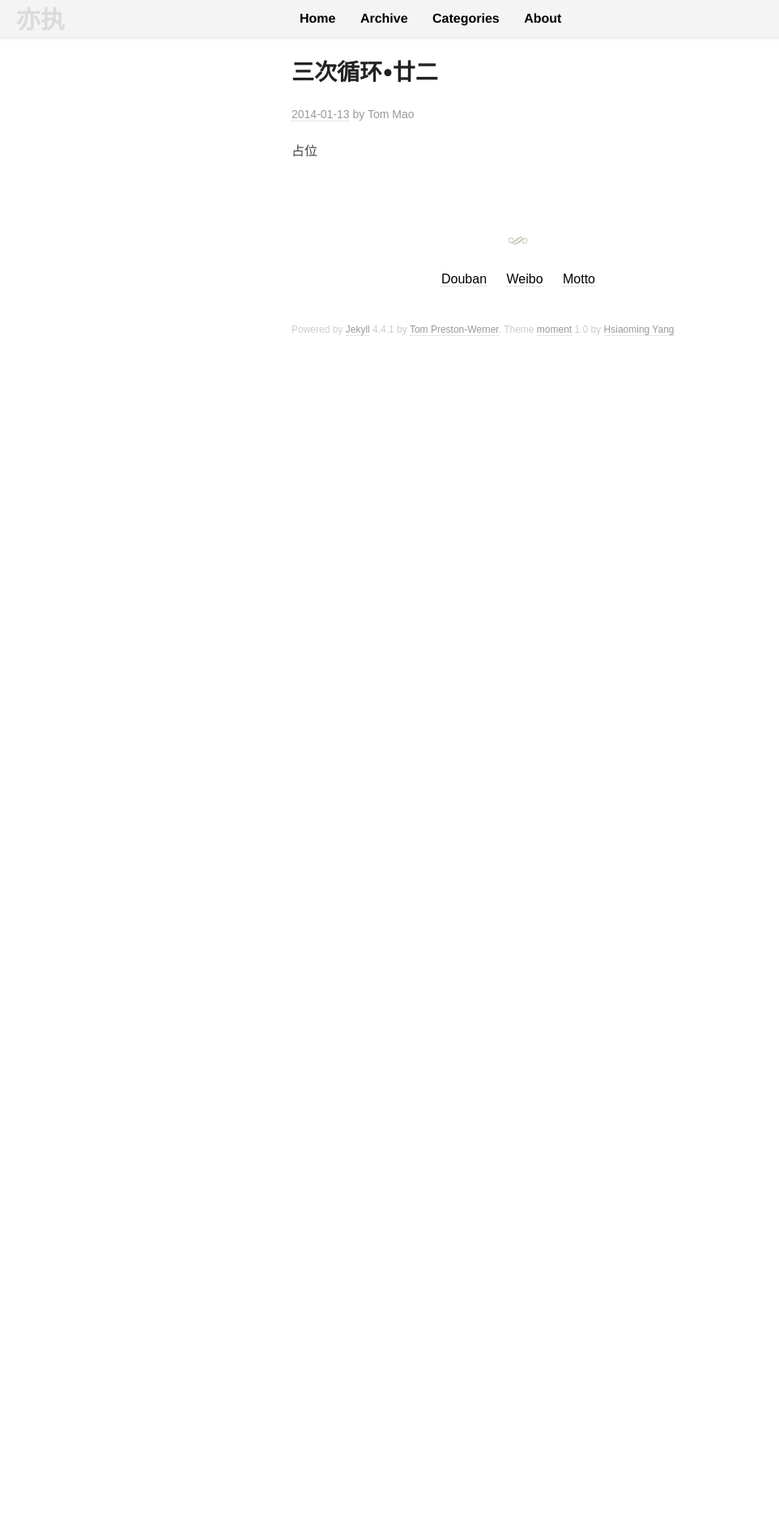
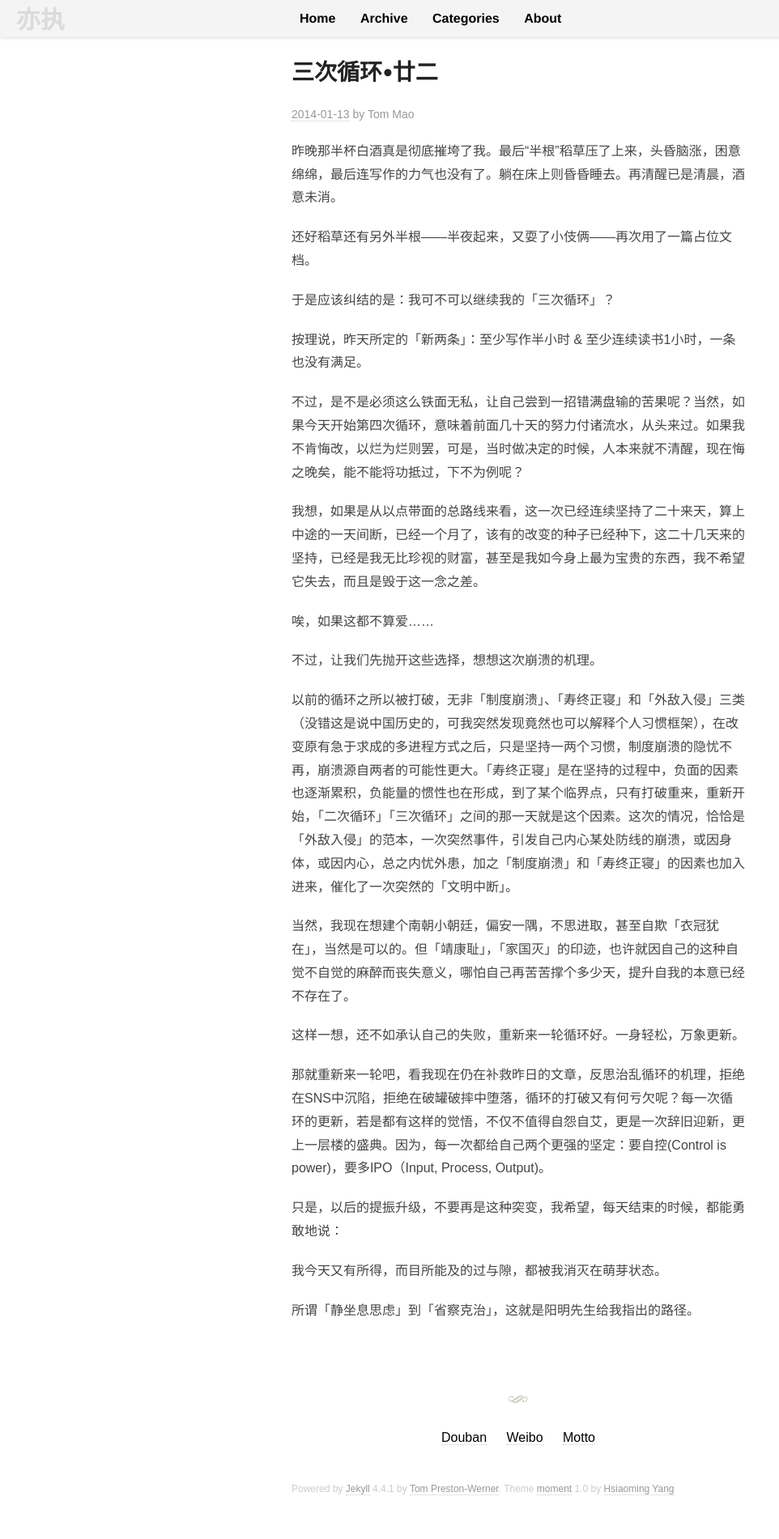
Before and after one commit to fanyange/fanyange.github.io, a Jekyll site: the page built from _posts/2014-01-13-new3-22nd.md, in a window 1280 px wide. Shown: the whole page at 81% size, without its empty margins (0-962 px from the left). Built offline with Jekyll 4.4.1, drawn with Linux system fonts in a browser that asks for light colours; some web fonts are replaced; comment, search, counter and statistics services are not loaded; before the commit the page ends 900 px from its top, so only the background shows below that.

Commit message:
补救「三次循环（22）」，但决心从头开始。

```diff
--- a/_posts/2014-01-13-new3-22nd.md
+++ b/_posts/2014-01-13-new3-22nd.md
@@ -4,4 +4,32 @@ title: 三次循环•廿二
 categories: 日知录
 ---
 
-占位
+昨晚那半杯白酒真是彻底摧垮了我。最后“半根”稻草压了上来，头昏脑涨，困意绵绵，最后连写作的力气也没有了。躺在床上则昏昏睡去。再清醒已是清晨，酒意未消。
+
+还好稻草还有另外半根——半夜起来，又耍了小伎俩——再次用了一篇占位文档。
+
+于是应该纠结的是：我可不可以继续我的「三次循环」？
+
+按理说，昨天所定的「新两条」：至少写作半小时 & 至少连续读书1小时，一条也没有满足。
+
+不过，是不是必须这么铁面无私，让自己尝到一招错满盘输的苦果呢？当然，如果今天开始第四次循环，意味着前面几十天的努力付诸流水，从头来过。如果我不肯悔改，以烂为烂则罢，可是，当时做决定的时候，人本来就不清醒，现在悔之晚矣，能不能将功抵过，下不为例呢？
+
+我想，如果是从以点带面的总路线来看，这一次已经连续坚持了二十来天，算上中途的一天间断，已经一个月了，该有的改变的种子已经种下，这二十几天来的坚持，已经是我无比珍视的财富，甚至是我如今身上最为宝贵的东西，我不希望它失去，而且是毁于这一念之差。
+
+唉，如果这都不算爱……
+
+不过，让我们先抛开这些选择，想想这次崩溃的机理。
+
+以前的循环之所以被打破，无非「制度崩溃」、「寿终正寝」和「外敌入侵」三类（没错这是说中国历史的，可我突然发现竟然也可以解释个人习惯框架），在改变原有急于求成的多进程方式之后，只是坚持一两个习惯，制度崩溃的隐忧不再，崩溃源自两者的可能性更大。「寿终正寝」是在坚持的过程中，负面的因素也逐渐累积，负能量的惯性也在形成，到了某个临界点，只有打破重来，重新开始，「二次循环」「三次循环」之间的那一天就是这个因素。这次的情况，恰恰是「外敌入侵」的范本，一次突然事件，引发自己内心某处防线的崩溃，或因身体，或因内心，总之内忧外患，加之「制度崩溃」和「寿终正寝」的因素也加入进来，催化了一次突然的「文明中断」。
+
+当然，我现在想建个南朝小朝廷，偏安一隅，不思进取，甚至自欺「衣冠犹在」，当然是可以的。但「靖康耻」，「家国灭」的印迹，也许就因自己的这种自觉不自觉的麻醉而丧失意义，哪怕自己再苦苦撑个多少天，提升自我的本意已经不存在了。
+
+这样一想，还不如承认自己的失败，重新来一轮循环好。一身轻松，万象更新。
+
+那就重新来一轮吧，看我现在仍在补救昨日的文章，反思治乱循环的机理，拒绝在SNS中沉陷，拒绝在破罐破摔中堕落，循环的打破又有何亏欠呢？每一次循环的更新，若是都有这样的觉悟，不仅不值得自怨自艾，更是一次辞旧迎新，更上一层楼的盛典。因为，每一次都给自己两个更强的坚定：要自控(Control is power)，要多IPO（Input, Process, Output)。
+
+只是，以后的提振升级，不要再是这种突变，我希望，每天结束的时候，都能勇敢地说：
+
+我今天又有所得，而目所能及的过与隙，都被我消灭在萌芽状态。
+
+所谓「静坐息思虑」到「省察克治」，这就是阳明先生给我指出的路径。
```
